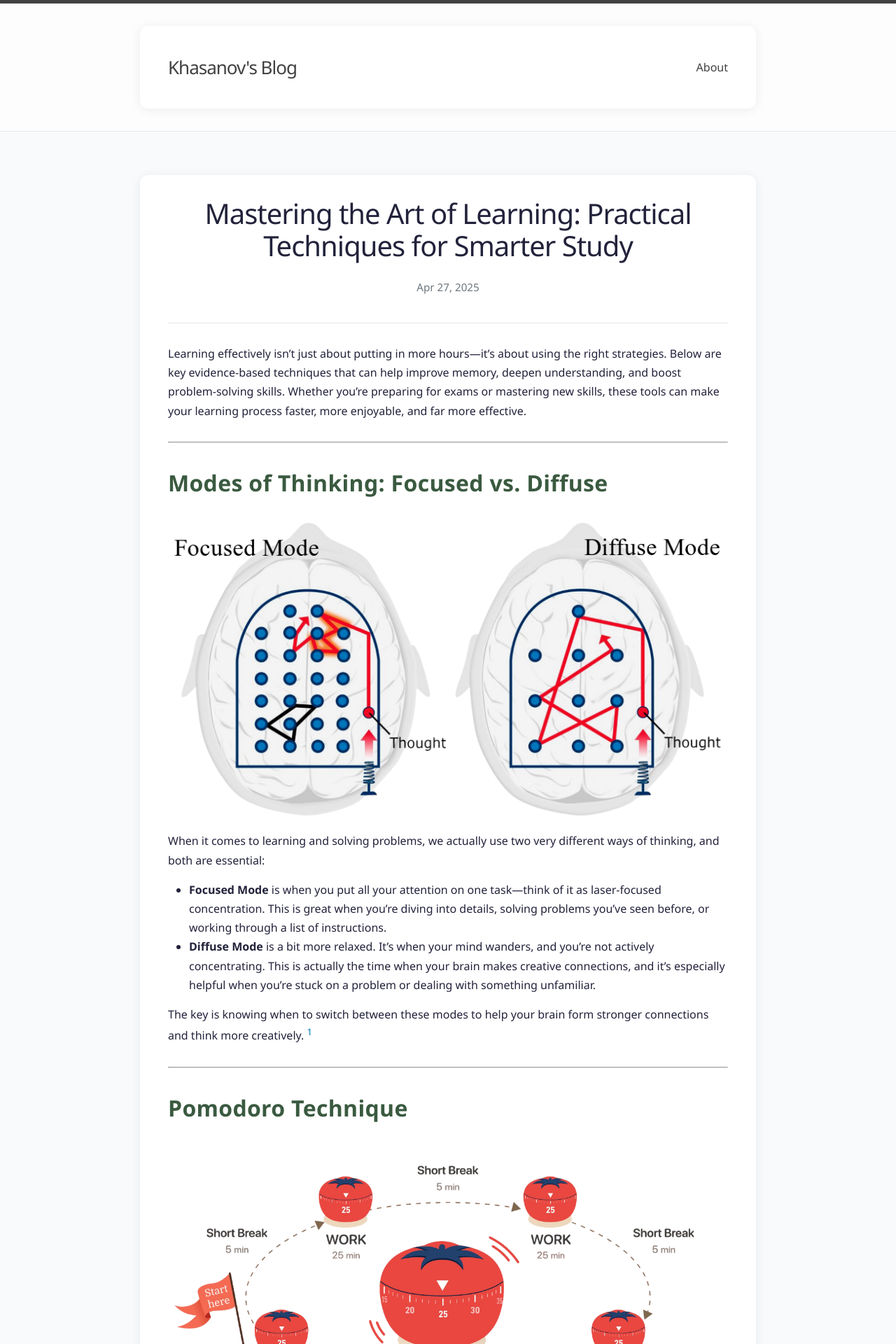
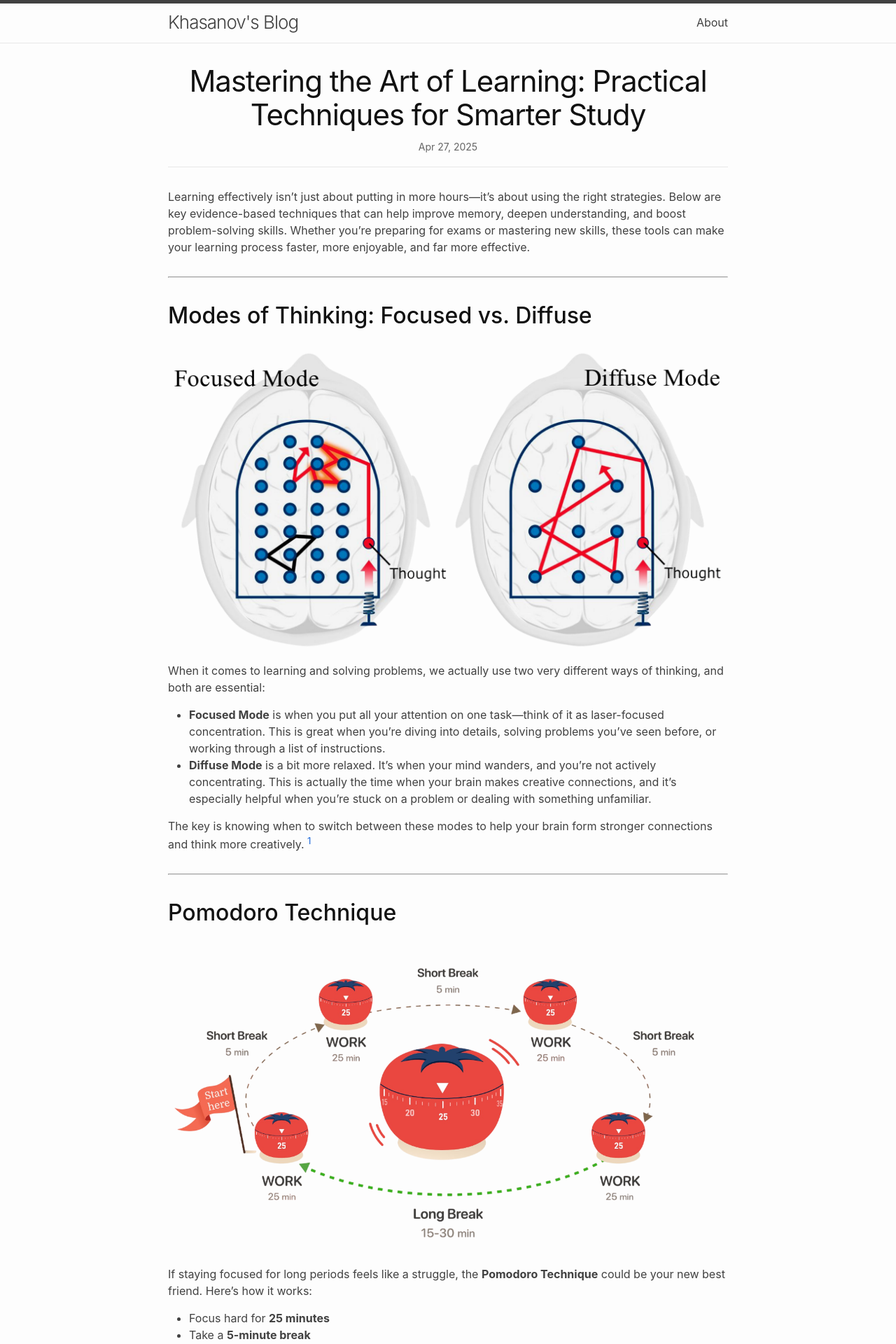
Before and after one commit to KhasanovR/blog, a Jekyll site: the page built from _posts/2025-04-27-the-art-of-learning.md, in a window 1280 px wide. Shown: the top 1920 px of the page at 70% size. Built offline with Jekyll 4.4.1, drawn with Linux system fonts in a browser that asks for light colours; some of the changed text lies outside the part shown.

```diff
--- a/_sass/minima/custom-styles.scss
+++ b/_sass/minima/custom-styles.scss
@@ -1,79 +1,2 @@
 // Placeholder to allow defining custom styles that override everything else.
 // (Use `_sass/minima/custom-variables.scss` to override variable defaults)
-
-// Modern color palette
-body {
-  background: #f8fafc;
-  color: #22223b;
-  font-family: 'Segoe UI', 'Roboto', 'Helvetica Neue', Arial, sans-serif;
-  line-height: 1.7;
-}
-
-.wrapper {
-  max-width: 800px;
-  margin: 2rem auto;
-  background: #fff;
-  border-radius: 12px;
-  box-shadow: 0 2px 16px rgba(34,34,59,0.07);
-  padding: 2rem 2.5rem;
-}
-
-h1, h2, h3, h4, h5, h6 {
-  color: #3a5a40;
-  font-weight: 700;
-  letter-spacing: 0.01em;
-}
-
-a {
-  color: #0077b6;
-  text-decoration: none;
-  transition: color 0.2s;
-}
-a:hover, a:focus {
-  color: #023e8a;
-  text-decoration: underline;
-}
-
-.post-list li {
-  margin-bottom: 2.2rem;
-  padding-bottom: 1.2rem;
-  border-bottom: 1px solid #e0e1dd;
-}
-
-.page-heading, .post-title {
-  font-size: 2.5rem;
-  margin-bottom: 1.5rem;
-  color: #22223b;
-}
-
-.post-meta {
-  color: #6c757d;
-  font-size: 0.95rem;
-  margin-bottom: 1.2rem;
-}
-
-// Buttons (if any)
-button, .btn {
-  background: #0077b6;
-  color: #fff;
-  border: none;
-  border-radius: 6px;
-  padding: 0.6em 1.2em;
-  font-size: 1rem;
-  cursor: pointer;
-  transition: background 0.2s, box-shadow 0.2s;
-  box-shadow: 0 1px 4px rgba(0,0,0,0.07);
-}
-button:hover, .btn:hover {
-  background: #023e8a;
-}
-
-// Responsive tweaks
-@media (max-width: 600px) {
-  .wrapper {
-    padding: 1rem 0.5rem;
-  }
-  .page-heading, .post-title {
-    font-size: 2rem;
-  }
-}
--- /dev/null
+++ b/assets/css/custom.scss
@@ -0,0 +1,251 @@
+// Custom styles
+:root {
+  --primary-color: #2a7ae2;
+  --text-color: #333;
+  --background-color: #fff;
+  --secondary-background: #f5f5f5;
+  --border-color: #eaeaea;
+  --code-background: #f8f8f8;
+  --link-color: #2a7ae2;
+  --link-hover-color: #1756a9;
+}
+
+// Main content wrapper
+.wrapper {
+  padding-top: 75px;
+  max-width: 800px;
+  margin: 0 auto;
+  padding-left: 20px;
+  padding-right: 20px;
+}
+
+body {
+  margin: 0;
+  padding: 0;
+  font-family: -apple-system, BlinkMacSystemFont, "Segoe UI", Roboto, Helvetica, Arial, sans-serif;
+  line-height: 1.6;
+  color: var(--text-color);
+  background-color: var(--background-color);
+}
+
+// Import Raleway font
+@import url('https://fonts.googleapis.com/css?family=Raleway:400,500,700&display=swap');
+
+// Navbar card container
+.navbar-card {
+  background: #fff;
+  border-radius: 16px;
+  box-shadow: 0 2px 8px 0 rgba(60,60,60,0.06), 0 1.5px 6px 0 rgba(60,60,60,0.03);
+  margin: 24px auto 32px auto;
+  max-width: 98vw;
+  width: 96%;
+  padding: 32px 40px 32px 40px;
+  display: flex;
+  align-items: center;
+  justify-content: space-between;
+}
+
+.site-header {
+  position: fixed;
+  top: 0;
+  left: 0;
+  width: 100%;
+  z-index: 1000;
+  min-height: 55.95px;
+  line-height: 54px;
+  background-color: #fdfdfd;
+  border-top: 5px solid #414141;
+  border-bottom: 1px solid #e7e7e7;
+  margin-bottom: 2rem;
+  box-shadow: 0 2px 8px 0 rgba(60,60,60,0.04);
+}
+
+.site-title, .site-nav {
+  font: 400 16px/1.5 -apple-system,system-ui,BlinkMacSystemFont,"Segoe UI","Segoe UI Emoji","Segoe UI Symbol","Apple Color Emoji",Roboto,Helvetica,Arial,sans-serif;
+}
+
+.site-title {
+  font-size: 2rem;
+  font-weight: 400;
+  color: #222;
+  text-decoration: none;
+  letter-spacing: 0;
+}
+
+.site-nav {
+  .page-link {
+    color: #222;
+    font-size: 1.1rem;
+    font-weight: 400;
+    text-decoration: none;
+    margin-left: 0;
+    margin-right: 0;
+    padding: 0;
+    transition: color 0.2s;
+    &:hover {
+      color: #2a7ae2;
+    }
+  }
+}
+
+// Post styling
+.post-content {
+  h1, h2, h3, h4, h5, h6 {
+    margin-top: 30px;
+    margin-bottom: 15px;
+    font-weight: 600;
+    line-height: 1.3;
+  }
+
+  h1 { font-size: 28px; }
+  h2 { font-size: 24px; }
+  h3 { font-size: 20px; }
+  h4 { font-size: 18px; }
+
+  p {
+    margin-bottom: 20px;
+  }
+
+  a {
+    color: var(--link-color);
+    text-decoration: none;
+
+    &:hover {
+      color: var(--link-hover-color);
+      text-decoration: underline;
+    }
+  }
+
+  code {
+    background-color: var(--code-background);
+    padding: 2px 4px;
+    border-radius: 3px;
+    font-size: 0.9em;
+    font-family: "SFMono-Regular", Consolas, "Liberation Mono", Menlo, monospace;
+  }
+
+  pre {
+    background-color: var(--code-background);
+    padding: 15px;
+    border-radius: 5px;
+    overflow-x: auto;
+    margin: 20px 0;
+
+    code {
+      background-color: transparent;
+      padding: 0;
+    }
+  }
+
+  blockquote {
+    border-left: 4px solid var(--primary-color);
+    padding-left: 15px;
+    margin: 20px 0;
+    color: #666;
+    font-style: italic;
+  }
+
+  img {
+    max-width: 100%;
+    height: auto;
+    border-radius: 5px;
+    margin: 20px 0;
+  }
+
+  ul, ol {
+    margin-bottom: 20px;
+    padding-left: 20px;
+  }
+
+  li {
+    margin-bottom: 5px;
+  }
+}
+
+// Post list styling
+.post-list {
+  margin-left: 0;
+  list-style: none;
+  margin-top: 20px;
+
+  > li {
+    margin-bottom: 30px;
+  }
+}
+
+.post-meta {
+  font-size: 14px;
+  color: #666;
+  margin-bottom: 5px;
+}
+
+.post-link {
+  font-size: 20px;
+  font-weight: 600;
+  color: var(--text-color);
+  text-decoration: none;
+
+  &:hover {
+    color: var(--primary-color);
+  }
+}
+
+// Footer styling
+.site-footer {
+  border-top: 1px solid var(--border-color);
+  padding: 20px 0;
+  margin-top: 40px;
+  font-size: 14px;
+  color: #666;
+}
+
+// Responsive design
+@media screen and (max-width: 800px) {
+  .wrapper {
+    padding-top: 80px;
+    padding-left: 15px;
+    padding-right: 15px;
+  }
+
+  .site-header {
+    padding: 10px 0;
+
+    .wrapper {
+      flex-direction: column;
+      align-items: flex-start;
+    }
+  }
+
+  .site-nav {
+    float: none;
+    line-height: 1.5;
+    margin-top: 10px;
+    width: 100%;
+
+    .page-link {
+      margin: 0 16px 0 0;
+      display: inline-block;
+      font-size: 16px;
+    }
+  }
+
+  .post-content {
+    h1 { font-size: 24px; }
+    h2 { font-size: 20px; }
+    h3 { font-size: 18px; }
+    h4 { font-size: 16px; }
+  }
+}
+
+// Responsive
+@media (max-width: 600px) {
+  .navbar-card {
+    flex-direction: column;
+    align-items: flex-start;
+    padding: 20px 10px;
+  }
+  .site-title {
+    font-size: 1.3rem;
+    margin-bottom: 10px;
+  }
+}
```
Also changed, not shown: _posts/2025-04-27-the-art-of-learning.md (+12 -4 lines), 1 other file.
